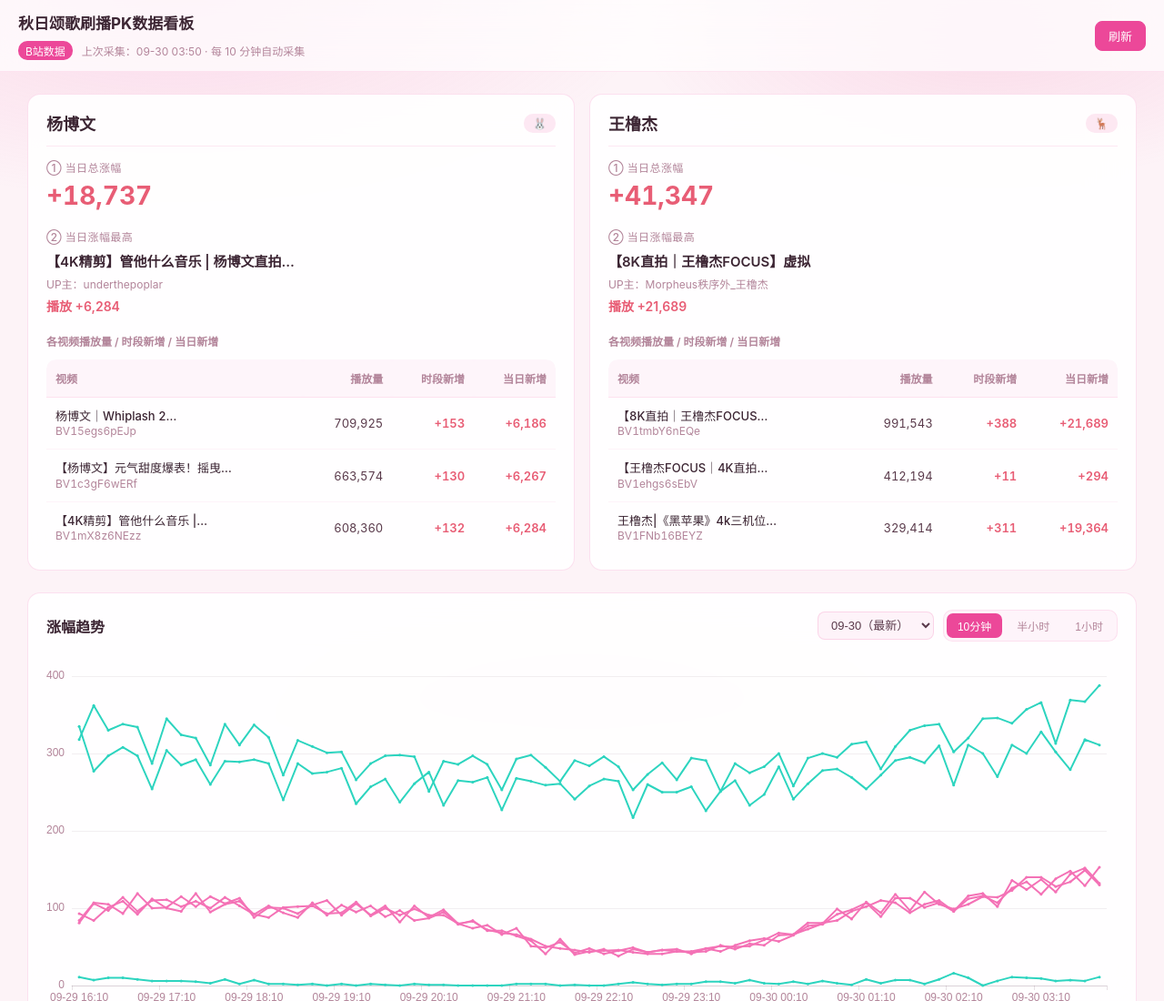
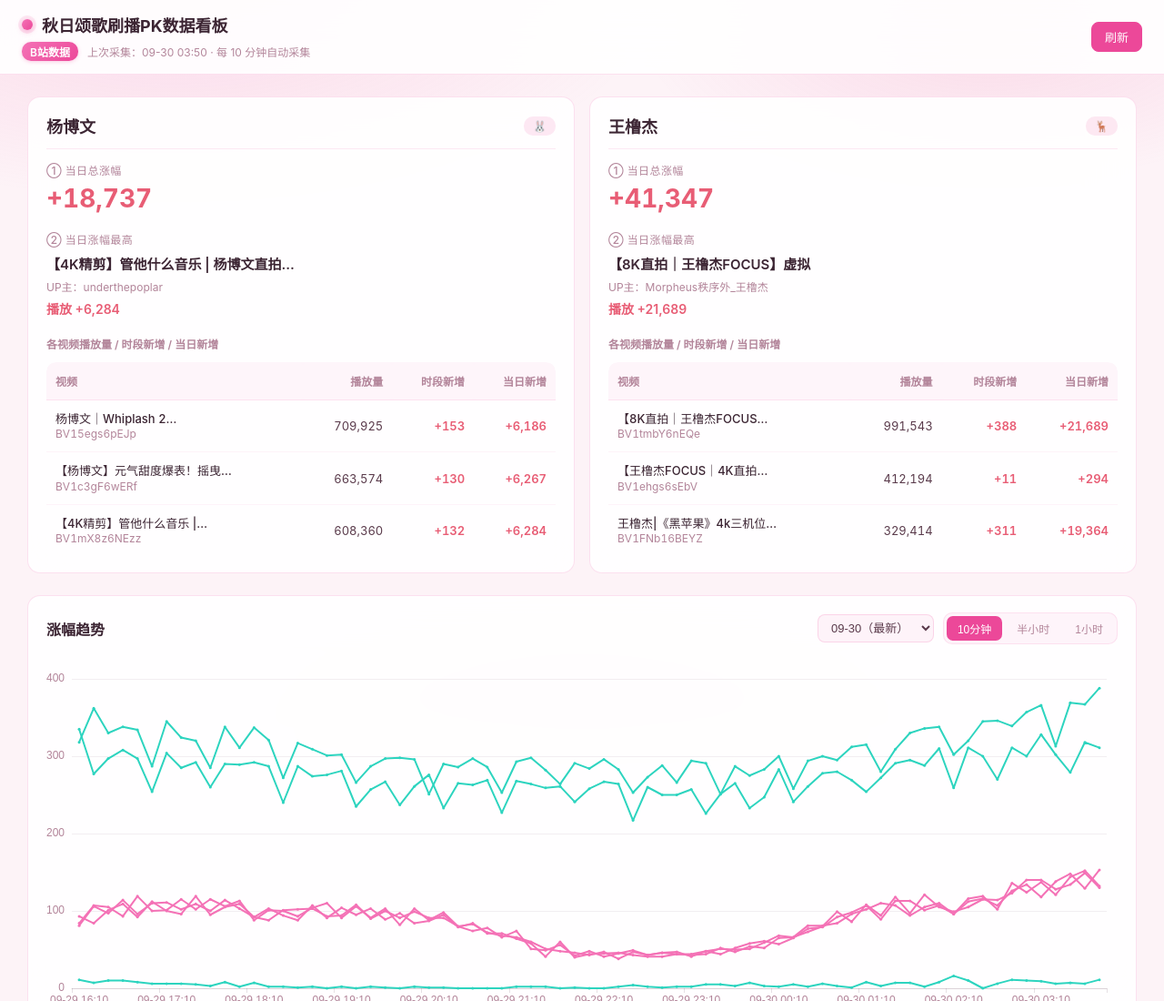
Before and after one commit to ybwbaby/public, a plain HTML site: page index.html in a window 1280 px wide. Shown: the top 1100 px of the page at 91% size. Drawn offline with nearby package versions, Linux system fonts and the light colour scheme.

Commit message:
collect 2026-09-30 11:59

```diff
--- a/style.css
+++ b/style.css
@@ -28,16 +28,26 @@ body::before{
 
 .topbar{
   display:flex;align-items:center;gap:16px;
-  padding:12px 20px;
-  background:rgba(255,255,255,.72);
-  border-bottom:1px solid rgba(236,72,153,.12);
+  padding:14px 24px;
+  background:var(--glass);
+  border-bottom:1px solid var(--glass-border);
   position:sticky;top:0;z-index:10;
   backdrop-filter:blur(24px);
+  -webkit-backdrop-filter:blur(24px);
 }
-.brand-block{display:flex;flex-direction:column;gap:8px;flex:1}
-.brand{font-size:17px;font-weight:700;color:var(--text-light)}
+.brand-block{display:flex;flex-direction:column;gap:6px;flex:1}
+.brand{display:flex;align-items:center;gap:10px;font-size:18px;font-weight:700;color:var(--text-light)}
+.brand::before{
+  content:"";flex:none;width:12px;height:12px;border-radius:50%;
+  background:linear-gradient(135deg,#f472b6,#ec4899);
+  box-shadow:0 0 0 4px rgba(236,72,153,.12),0 2px 6px rgba(236,72,153,.35);
+}
 .status{display:flex;align-items:center;gap:10px;color:var(--muted);font-size:12px}
-.badge{background:var(--accent);color:#fff;padding:2px 8px;border-radius:10px;font-size:12px}
+.badge{
+  background:linear-gradient(135deg,#f472b6,#ec4899);color:#fff;
+  padding:2px 9px;border-radius:10px;font-size:12px;font-weight:600;
+  box-shadow:0 1px 4px rgba(236,72,153,.28);
+}
 
 .actions{display:flex;gap:8px}
 .btn{
```
